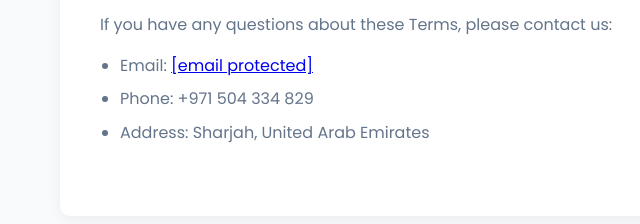
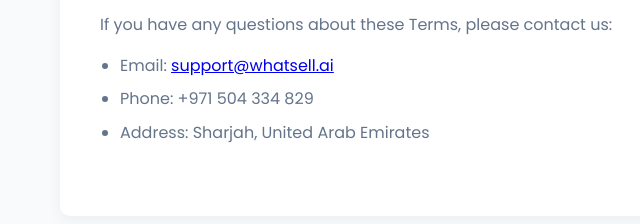
Before and after one commit to shahidjalally/whatsell, a plain HTML site: page terms.html in a window 1280 px wide. Shown: the part 2344-2568 px from the top of the page, 0-640 px from the left. Drawn offline with Linux system fonts and the light colour scheme.

Commit message:
Update terms.html

```diff
--- a/terms.html
+++ b/terms.html
@@ -305,7 +305,7 @@
                     <h2>5. Contact Us</h2>
                     <p>If you have any questions about these Terms, please contact us:</p>
                     <ul>
-                        <li>Email: <a href="/cdn-cgi/l/email-protection" class="__cf_email__" data-cfemail="debdb1b0aabfbdaa9eadacb2b7b0bbadf0b0bbaa">[email&#160;protected]</a></li>
+                        <li>Email: <a href="mailto:support@whatsell.ai">support@whatsell.ai</a></li>
                         <li>Phone: +971 504 334 829</li>
                         <li>Address: Sharjah, United Arab Emirates</li>
                     </ul>
```
